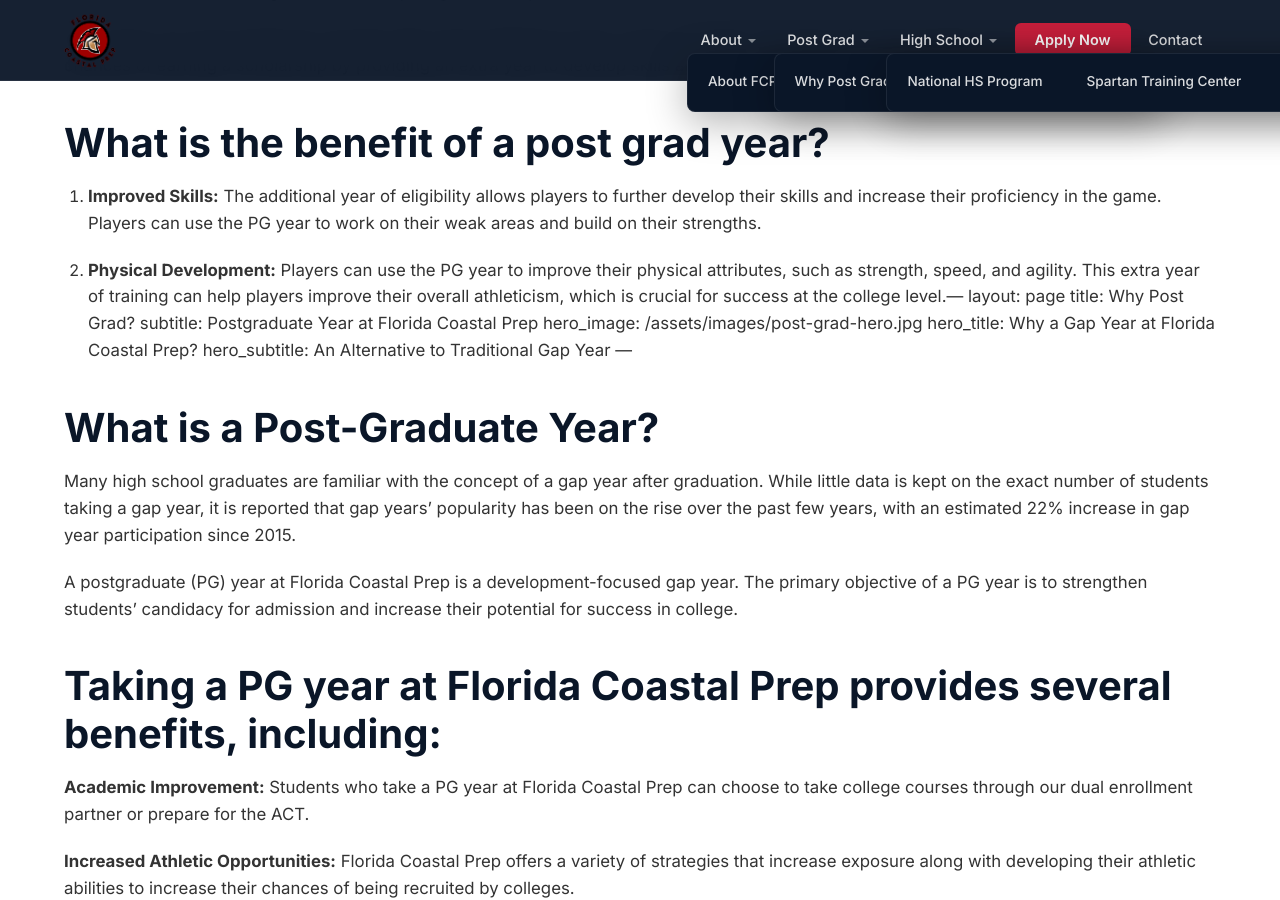
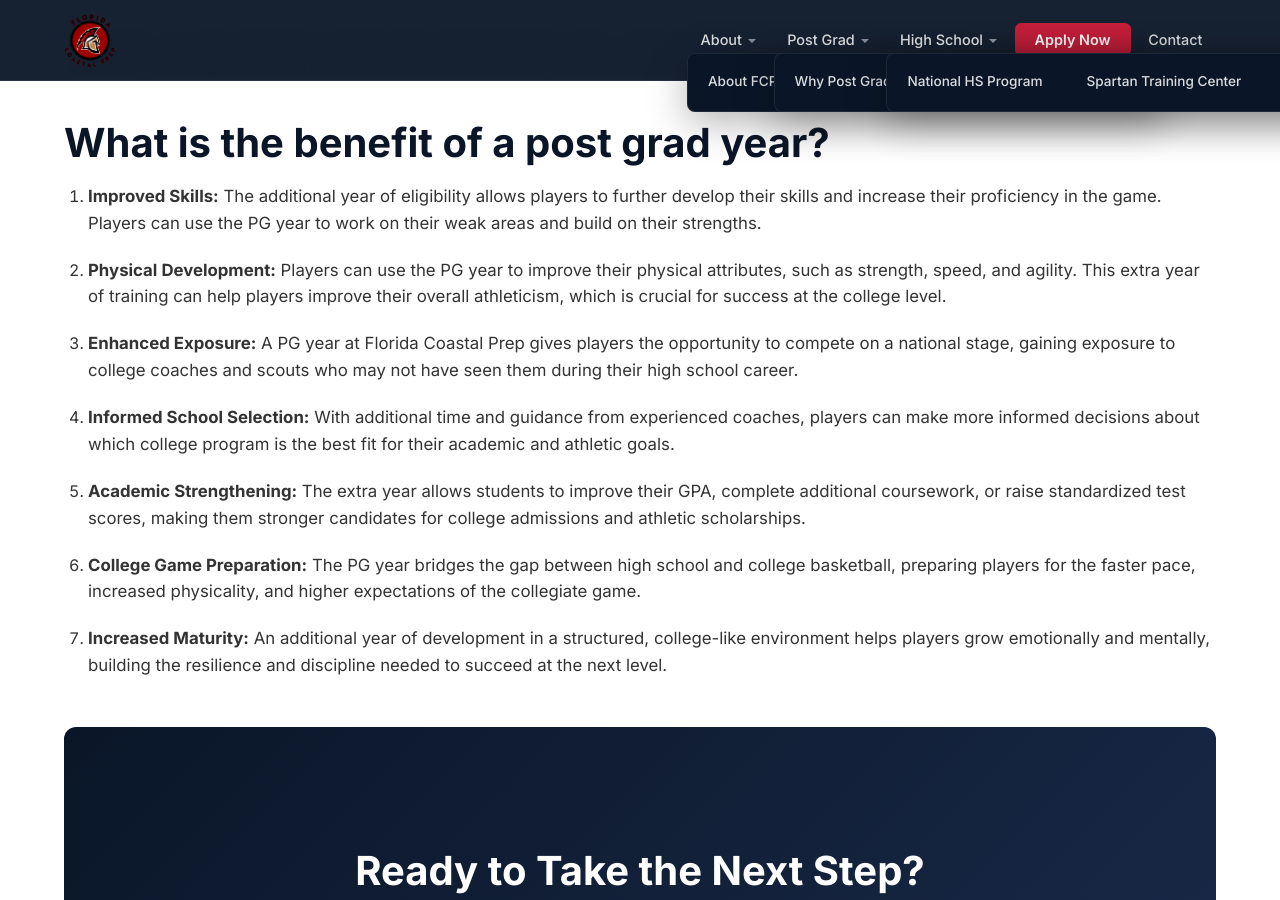
Before and after one commit to CoachD23/fcp-jekyll-site, a Jekyll site: the page built from post-grad.md, in a window 1280 px wide and 900 px high, scrolled down 1860 px. Built offline with Jekyll 4.4.1, drawn with Linux system fonts in a browser that asks for light colours; some of the changed text lies outside the part shown.

Commit message:
Update post-grad.md with SEO meta and correct content

```diff
--- a/post-grad.md
+++ b/post-grad.md
@@ -42,68 +42,21 @@
 
 1. **Improved Skills:** The additional year of eligibility allows players to further develop their skills and increase their proficiency in the game. Players can use the PG year to work on their weak areas and build on their strengths.
 
-2. **Physical Development:** Players can use the PG year to improve their physical attributes, such as strength, speed, and agility. This extra year of training can help players improve their overall athleticism, which is crucial for success at the college level.---
-layout: page
-title: Why Post Grad?
-subtitle: Postgraduate Year at Florida Coastal Prep
-hero_image: /assets/images/post-grad-hero.jpg
-hero_title: Why a Gap Year at Florida Coastal Prep?
-hero_subtitle: An Alternative to Traditional Gap Year
----
-
-## What is a Post-Graduate Year?
-
-Many high school graduates are familiar with the concept of a gap year after graduation. While little data is kept on the exact number of students taking a gap year, it is reported that gap years' popularity has been on the rise over the past few years, with an estimated 22% increase in gap year participation since 2015.
-
-A postgraduate (PG) year at Florida Coastal Prep is a development-focused gap year. The primary objective of a PG year is to strengthen students' candidacy for admission and increase their potential for success in college.
-
-## Taking a PG year at Florida Coastal Prep provides several benefits, including:
-
-**Academic Improvement:** Students who take a PG year at Florida Coastal Prep can choose to take college courses through our dual enrollment partner or prepare for the ACT.
-
-**Increased Athletic Opportunities:** Florida Coastal Prep offers a variety of strategies that increase exposure along with developing their athletic abilities to increase their chances of being recruited by colleges.
-
-**Greater Social, Emotional, and Mental Development:** In a tight-knit community like Florida Coastal Prep, students have the opportunity to learn and grow collaboratively, developing their social, emotional, and mental skills.
-
-**Extended College Readiness:** Florida Coastal Prep provides a structured college-like environment, allowing students to practice time management, school/life balance, and social skills that are crucial to success in college and beyond.
-
-## The Program Offers:
-
-- **Exposure:** The program's national schedule provides plenty of opportunities for players to showcase their abilities to college recruiters and boost their recruitment prospects.
-- **Recruiting:** The program's experienced coaching staff helps players navigate the recruitment process and gain exposure to a wide range of college programs.
-- **Player development:** With a focus on player development, the program offers high-level training and coaching to help players reach their full potential.
-- **National schedule:** The program's national schedule allows players to compete against some of the best high school basketball teams in the country, providing valuable experience and exposure to different styles of play.
-- **Competition:** The program's competitive environment challenges players to improve their skills and perform at their best, helping them to prepare for the rigors of college basketball.
-
-## What did COVID-19 change about recruiting?
-
-The COVID-19 pandemic has made it harder to earn NCAA basketball scholarships, and the best college teams are now older due to an extra year of eligibility granted to student-athletes. Coaches are now looking for experienced players who can contribute immediately to the team's success, rather than taking a chance on a younger, less experienced athlete.
-
-As a result, it is much harder for younger high school athletes to earn a spot on a team. Pursuing post-grad studies can increase a player's chances of earning a scholarship by providing an extra year to develop skills and gain experience.
-
-## What is the benefit of a post grad year?
-
-1. **Improved Skills:** The additional year of eligibility allows players to further develop their skills and increase their proficiency in the game. Players can use the PG year to work on their weak areas and build on their strengths.
-
 2. **Physical Development:** Players can use the PG year to improve their physical attributes, such as strength, speed, and agility. This extra year of training can help players improve their overall athleticism, which is crucial for success at the college level.
 
-3. **Exposure to College Coaches:** The PG year provides players with additional opportunities to showcase their skills to college coaches. This exposure can lead to more scholarship offers and opportunities to play at the next level.
+3. **Enhanced Exposure:** A PG year at Florida Coastal Prep gives players the opportunity to compete on a national stage, gaining exposure to college coaches and scouts who may not have seen them during their high school career.
 
-4. **More Time to Choose the Right School:** The PG year provides players with more time to find the right college program. With an extra year to consider their options, players can make a more informed decision about where they want to continue their athletic and academic pursuits.
+4. **Informed School Selection:** With additional time and guidance from experienced coaches, players can make more informed decisions about which college program is the best fit for their academic and athletic goals.
 
-5. **Improved Academics:** For players who need to improve their academic standing, the PG year can provide an opportunity to take additional courses and improve their GPA. This can make them more attractive to college coaches and increase their chances of receiving a scholarship offer.
+5. **Academic Strengthening:** The extra year allows students to improve their GPA, complete additional coursework, or raise standardized test scores, making them stronger candidates for college admissions and athletic scholarships.
 
-6. **Better Prepared for the College Game:** The PG year can help players adjust to the more demanding college game. They can use this year to get acclimated to the pace, intensity, and physicality of college basketball.
+6. **College Game Preparation:** The PG year bridges the gap between high school and college basketball, preparing players for the faster pace, increased physicality, and higher expectations of the collegiate game.
 
-7. **Increased Maturity:** The PG year can help players develop their maturity and leadership skills. This extra year of high school can help players become more responsible and better equipped to handle the challenges of college life.
-
-In conclusion, a post-graduate year can provide many benefits for basketball players who are looking to improve their skills and increase their opportunities to play at the next level. It can also help players make a more informed decision about their college program and prepare them for the challenges of college basketball.
+7. **Increased Maturity:** An additional year of development in a structured, college-like environment helps players grow emotionally and mentally, building the resilience and discipline needed to succeed at the next level.
 
 <div class="cta-section" style="margin-top: 3rem; border-radius: 12px;">
-  <h2>Apply for the Post Grad Program</h2>
-  <p>Roster spots are limited. Don't wait.</p>
-  <div class="hero-cta">
-    <a href="/apply/" class="btn btn-primary">Apply Now</a>
-    <a href="/tuition/" class="btn btn-outline">View Tuition</a>
-  </div>
+  <h2>Ready to Take the Next Step?</h2>
+  <p>A post-graduate year at FCP could be the difference between a scholarship offer and being overlooked. Start your journey today.</p>
+  <a href="/apply/" class="btn btn-primary" style="margin-right: 1rem;">Apply Now</a>
+  <a href="/tuition/" class="btn btn-outline">View Tuition & Fees</a>
 </div>
```
